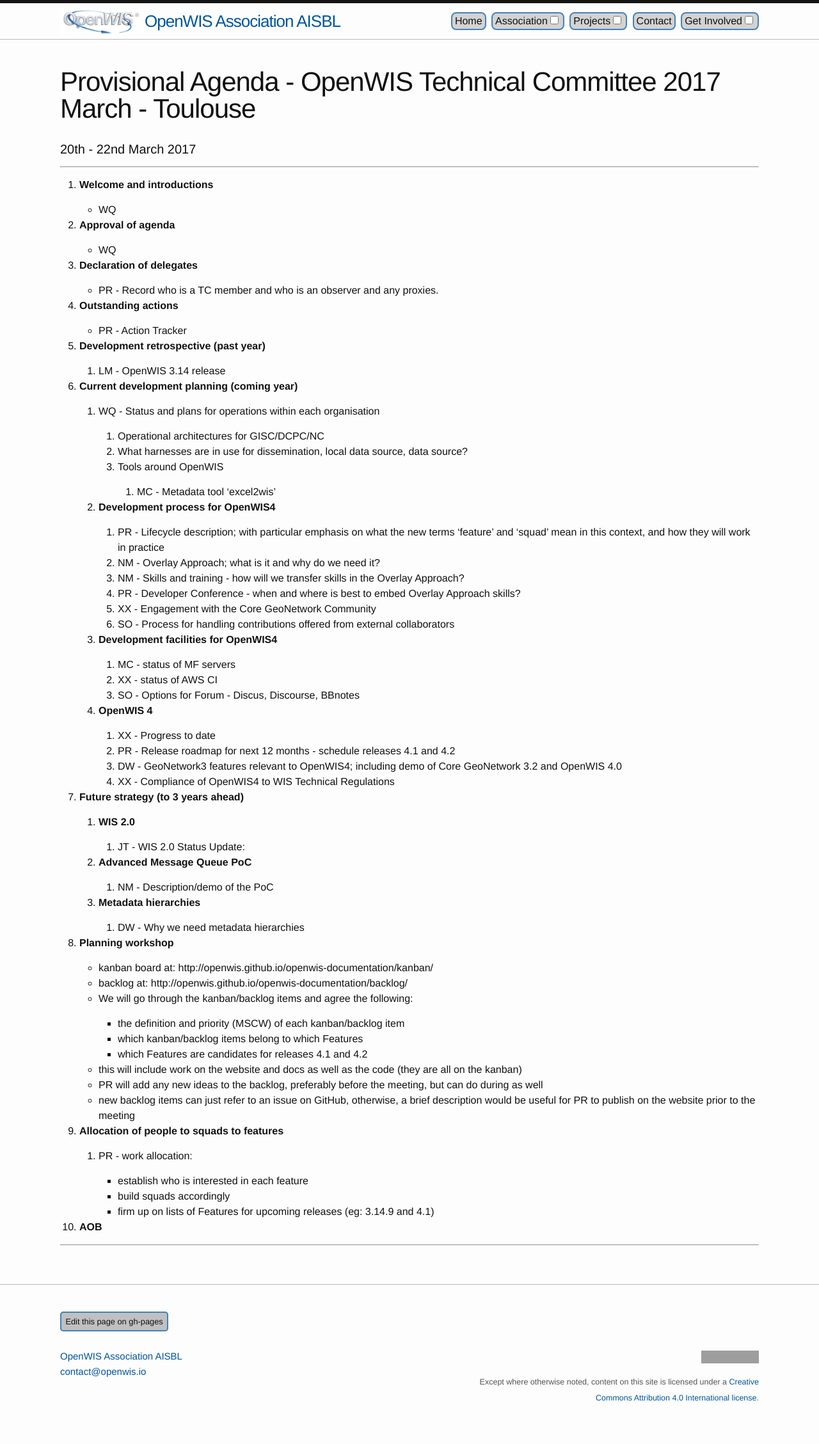
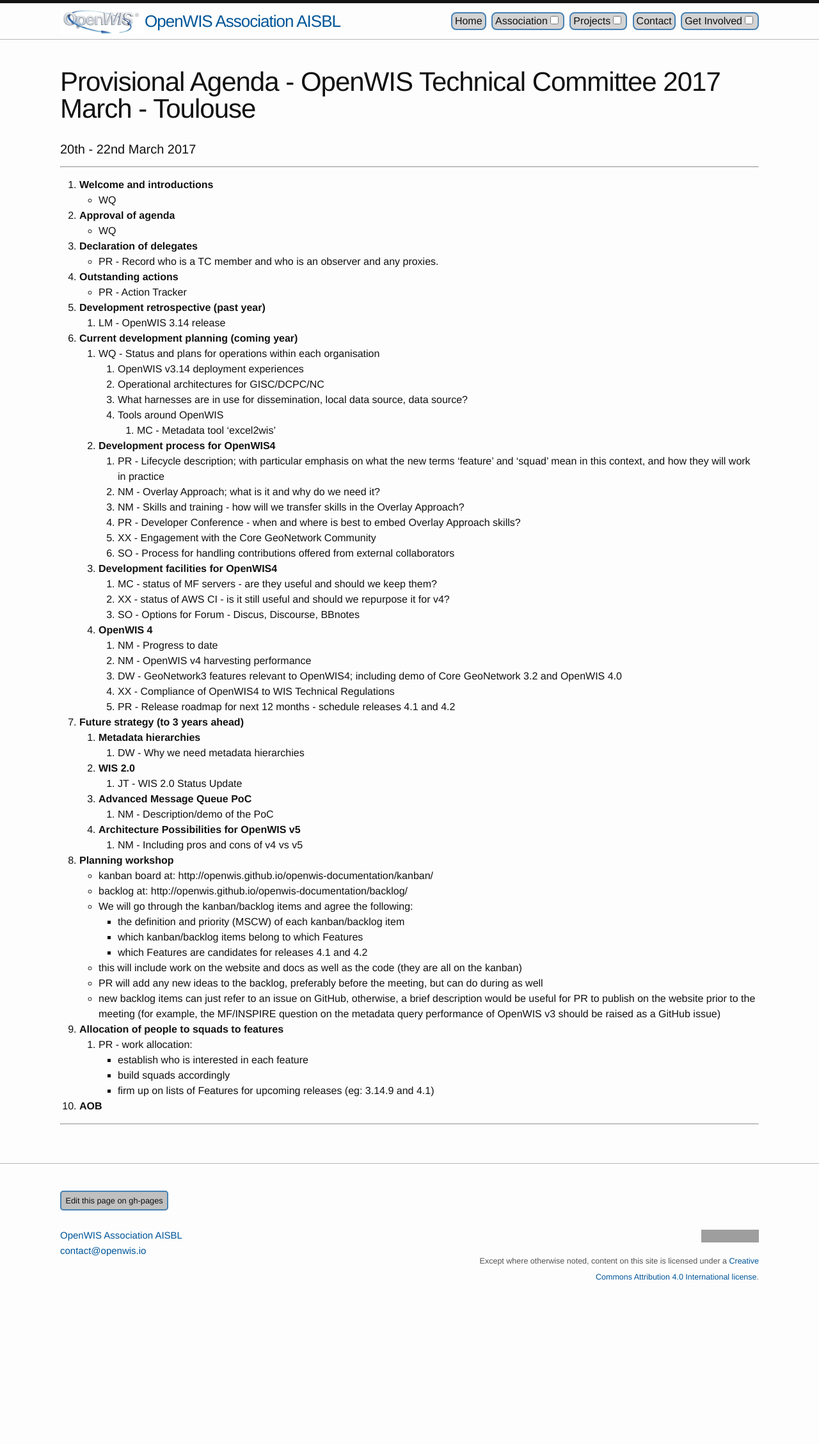
Before and after one commit to OpenWIS/openwis-documentation, a Jekyll site: the page built from _minutes/2017-02-23-Agenda-OpenWIS-Technical-Committee-2017-Mar-Toulouse.md, in a window 1280 px wide. Shown: the whole page at 64% size. Built offline with Jekyll 4.4.1, drawn with Linux system fonts in a browser that asks for light colours; after the commit the page ends 2068 px from its top, so only the background shows below that; grey boxes are pictures that could not be loaded.

Commit message:
Update to Agenda for March 2017 TC
Includes a slight change to base css to remove spurious blank lines from
lists

```diff
--- a/_minutes/2017-02-23-Agenda-OpenWIS-Technical-Committee-2017-Mar-Toulouse.md
+++ b/_minutes/2017-02-23-Agenda-OpenWIS-Technical-Committee-2017-Mar-Toulouse.md
@@ -19,9 +19,10 @@
     1. LM - OpenWIS 3.14 release
 6. **Current development planning (coming year)**
     1. WQ - Status and plans for operations within each organisation
-        1. Operational architectures for GISC/DCPC/NC
-        2. What harnesses are in use for dissemination, local data source, data source?
-        3. Tools around OpenWIS
+        1. OpenWIS v3.14 deployment experiences
+        2. Operational architectures for GISC/DCPC/NC
+        3. What harnesses are in use for dissemination, local data source, data source?
+        4. Tools around OpenWIS
             1. MC - Metadata tool 'excel2wis'
     2. **Development process for OpenWIS4**
         1. PR - Lifecycle description; with particular emphasis on what the new terms 'feature' and 'squad' mean in this context, and how they will work in practice
@@ -31,21 +32,24 @@
         5. XX - Engagement with the Core GeoNetwork Community
         6. SO - Process for handling contributions offered from external collaborators
     3. **Development facilities for OpenWIS4**
-        1. MC - status of MF servers
-        2. XX - status of AWS CI
+        1. MC - status of MF servers - are they useful and should we keep them?
+        2. XX - status of AWS CI - is it still useful and should we repurpose it for v4?
         3. SO - Options for Forum - Discus, Discourse, BBnotes
     4. **OpenWIS 4**
-        1. XX - Progress to date
-        2. PR - Release roadmap for next 12 months - schedule releases 4.1 and 4.2
+        1. NM - Progress to date
+        2. NM - OpenWIS v4 harvesting performance
         3. DW - GeoNetwork3 features relevant to OpenWIS4; including demo of Core GeoNetwork 3.2 and OpenWIS 4.0
         4. XX - Compliance of OpenWIS4 to WIS Technical Regulations
+        5. PR - Release roadmap for next 12 months - schedule releases 4.1 and 4.2
 7. **Future strategy (to 3 years ahead)**
-    1. **WIS 2.0**
-        1. JT - WIS 2.0 Status Update:
-    2. **Advanced Message Queue PoC**
+    1. **Metadata hierarchies**
+        1. DW - Why we need metadata hierarchies
+    2. **WIS 2.0**
+        1. JT - WIS 2.0 Status Update
+    3. **Advanced Message Queue PoC**
         1. NM - Description/demo of the PoC
-    3. **Metadata hierarchies**
-        1. DW - Why we need metadata hierarchies
+    4. **Architecture Possibilities for OpenWIS v5**
+        1. NM - Including pros and cons of v4 vs v5
 8. **Planning workshop**
     - kanban board at: http://openwis.github.io/openwis-documentation/kanban/
     - backlog at: http://openwis.github.io/openwis-documentation/backlog/
@@ -55,7 +59,7 @@
         - which Features are candidates for releases 4.1 and 4.2
     - this will include work on the website and docs as well as the code (they are all on the kanban)
     - PR will add any new ideas to the backlog, preferably before the meeting, but can do during as well
-    - new backlog items can just refer to an issue on GitHub, otherwise, a brief description would be useful for PR to publish on the website prior to the meeting
+    - new backlog items can just refer to an issue on GitHub, otherwise, a brief description would be useful for PR to publish on the website prior to the meeting (for example, the MF/INSPIRE question on the metadata query performance of OpenWIS v3 should be raised as a GitHub issue)
 9.  **Allocation of people to squads to features**
     1. PR - work allocation:
         - establish who is interested in each feature
--- a/_sass/_base.scss
+++ b/_sass/_base.scss
@@ -64,7 +64,7 @@
 
 
 /**
- * Lists - modified by Cassie Stearns
+ * Lists - modified by Cassie Stearns (& by Paul Rogers - added margin-top:0)
  */
 ul, ol {
     margin-left: $spacing-unit;
@@ -76,7 +76,8 @@
 li {
     > ul,
     > ol {
-         margin-bottom: 0;
+         margin-top:0;
+         margin-bottom:0;
     }
 }
 
```
